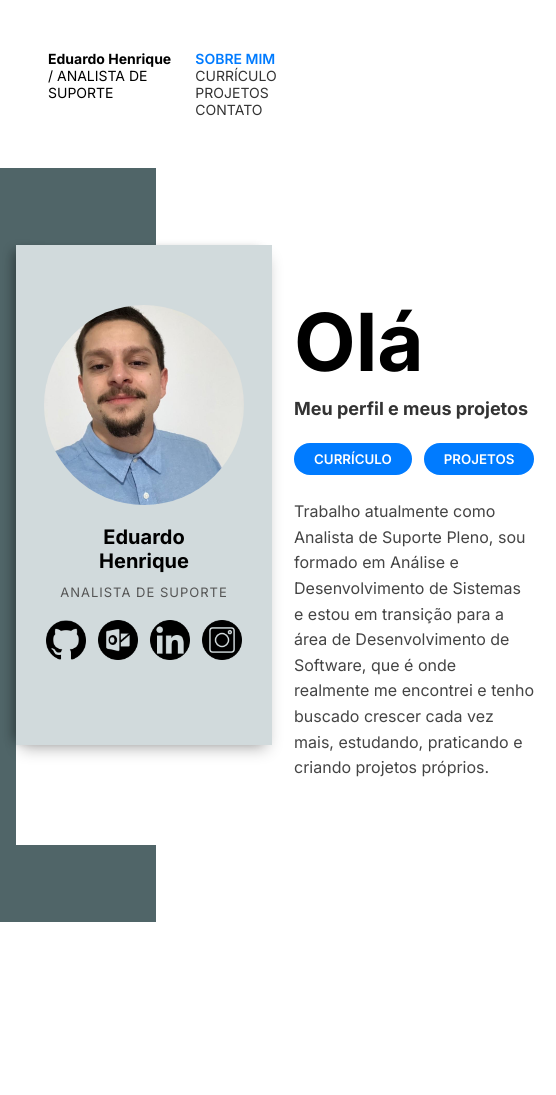
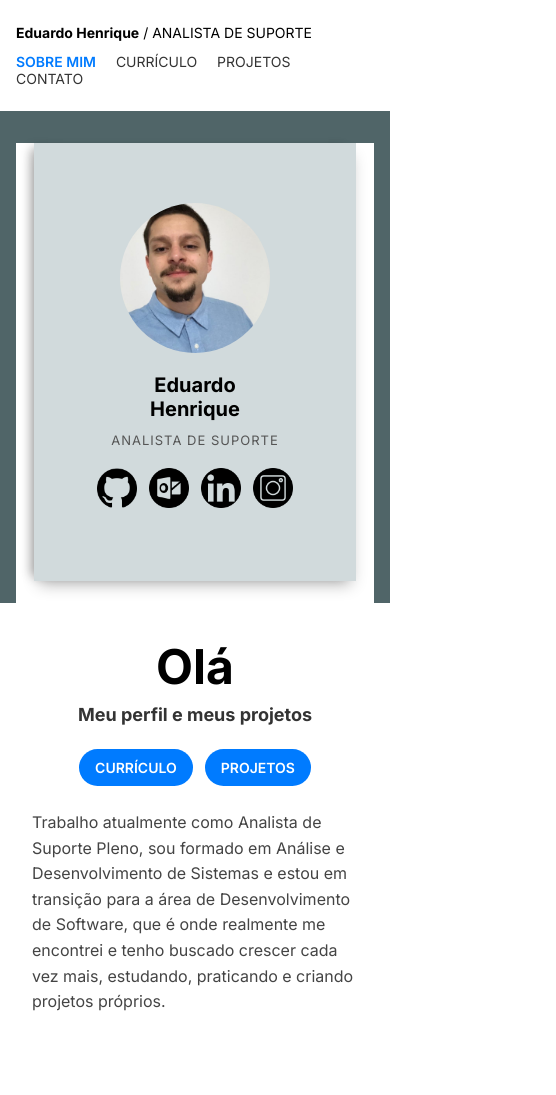
Before and after one commit to EduardoHenriqueSouza/Pagina_Perfil_Pessoal, a plain HTML site: page index.html in a window 390 px wide. Shown: the whole page, 556 px wide, since content can reach past the window. Before the commit the page ends 922 px from the top, so only its background shows below. Drawn offline with Linux system fonts and the light colour scheme.

Commit message:
Atualização

```diff
--- a/style.css
+++ b/style.css
@@ -8,7 +8,7 @@
 header {
     display: flex;
     justify-content: space-between;
-    padding: 50px 48px;
+    padding: 36px 48px;
     font-size: 14px;
 }
 
@@ -216,3 +216,85 @@ main {
   cursor: pointer;
   color: #333;
 }
+
+/* Estilos para telas menores que 1024px (tablets) */
+@media (max-width: 1024px) {
+  .hero {
+    flex-direction: column;
+    padding: 32px 16px;
+    height: auto;
+  }
+
+  .hero-content {
+    flex-direction: column;
+    align-items: center;
+  }
+
+  .card {
+    width: 90%;
+    margin-bottom: 24px;
+    height: auto;
+  }
+
+  .profile-info h1 {
+    font-size: 48px;
+    text-align: center;
+  }
+
+  .profile-info h3 {
+    text-align: center;
+  }
+
+  .buttons {
+    justify-content: center;
+    flex-wrap: wrap;
+  }
+}
+
+/* Estilos para telas menores que 768px (smartphones) */
+@media (max-width: 768px) {
+  header {
+    flex-direction: column;
+    align-items: flex-start;
+    padding: 24px 16px;
+    gap: 12px;
+  }
+
+  nav a {
+    margin-left: 0;
+    margin-right: 16px;
+  }
+
+  .background-split {
+    flex-direction: column;
+  }
+
+  .black-bg,
+  .white-bg {
+    width: 100%;
+    height: 50%;
+  }
+
+  .profile-info {
+    padding: 32px 16px;
+  }
+
+  .avatar {
+    width: 150px;
+    height: 150px;
+  }
+
+  .btn-primary {
+    padding: 10px 16px;
+    font-size: 14px;
+  }
+
+  .social-icons {
+    justify-content: center;
+  }
+
+  .modal-content {
+    width: 95vw;
+    height: 80vh;
+  }
+}
```
Also changed, not shown: index.html (+0 -2 lines).
